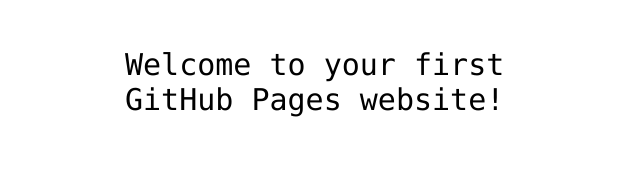
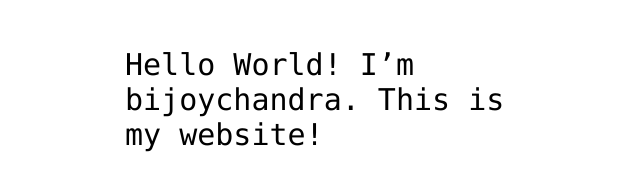
Before and after one commit to bijoychandraAU/bijoychandraAU, a plain HTML site: page index.html in a window 1280 px wide. Shown: the part 341-532 px from the top of the page, without its empty margins (315-955 px from the left). Drawn offline with Linux system fonts and the light colour scheme.

Commit message:
Add Username

```diff
--- a/index.html
+++ b/index.html
@@ -12,7 +12,7 @@
 <img src="https://octodex.github.com/images/daftpunktocat-thomas.gif" id="octocat" alt="octocat-gif" />
 
 <!-- Change this code here by copy and pasting your template on line 15 -->
-<p>Welcome to your first GitHub Pages website!</p>
+<p>Hello World! I’m bijoychandra. This is my website!</p>
 
 </body>
 </html>
```
